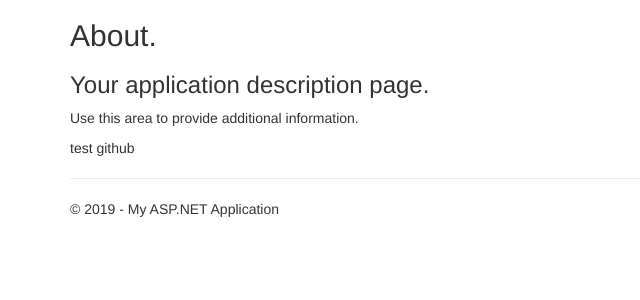
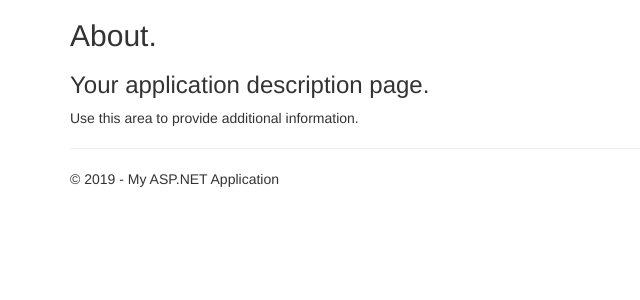
Before and after one commit to dokhacchung98/WebMovieOnline, an ASP.NET MVC app: page /Home/About in a window 1280 px wide. Shown: the part 51-351 px from the top of the page, without its empty margins (0-640 px from the left). Run offline with ASP.NET Core 8 and stand-ins for ASP.NET MVC 5, Linux system fonts and the light colour scheme; the project's own start-up code is not run, and a stand-in starts its controllers and pages; some libraries are stand-ins or nearby versions.

Commit message:
Revert "test github"

```diff
--- a/Website/Views/Home/About.cshtml
+++ b/Website/Views/Home/About.cshtml
@@ -5,4 +5,3 @@
 <h3>@ViewBag.Message</h3>
 
 <p>Use this area to provide additional information.</p>
-<p> test github</p>
```
